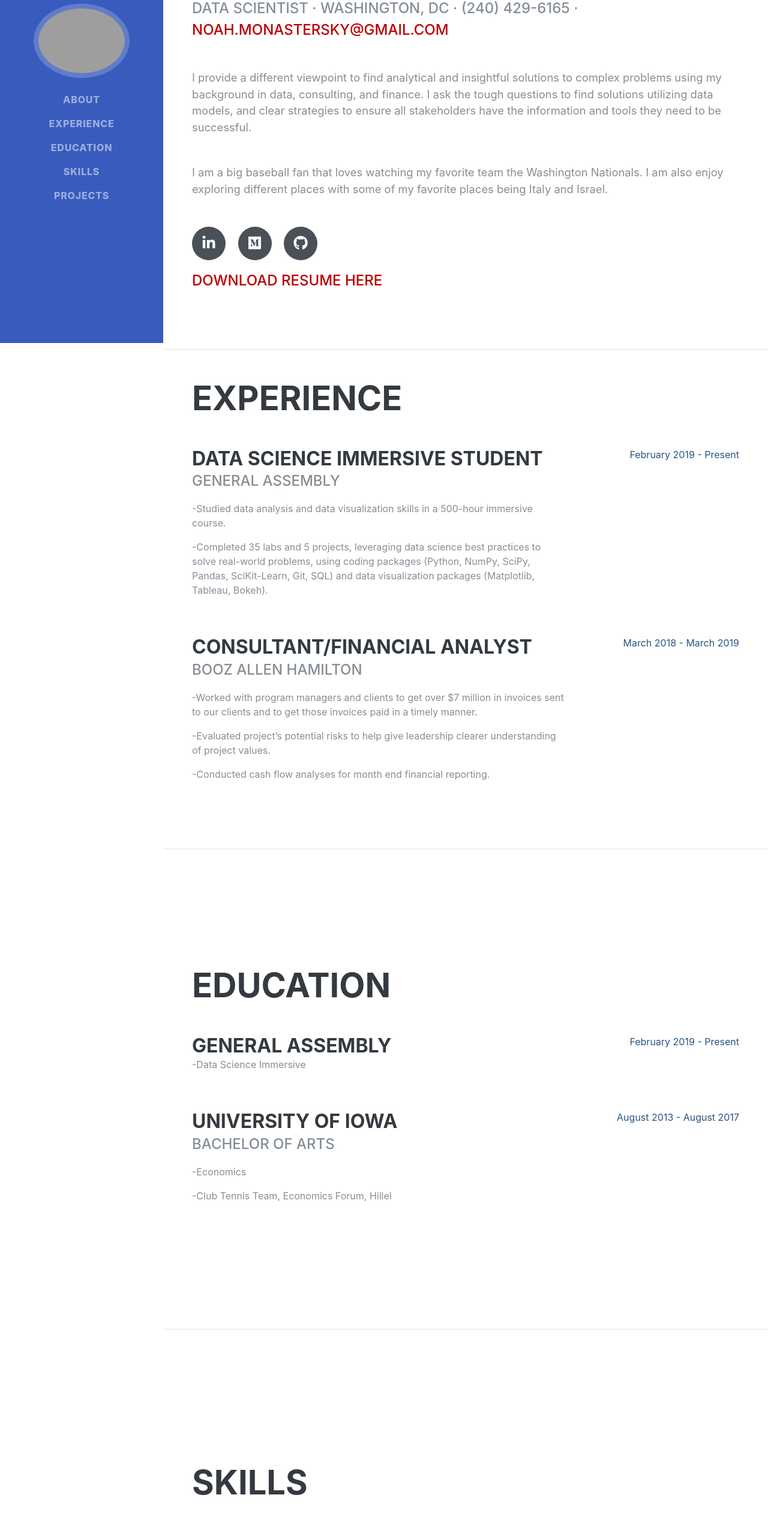
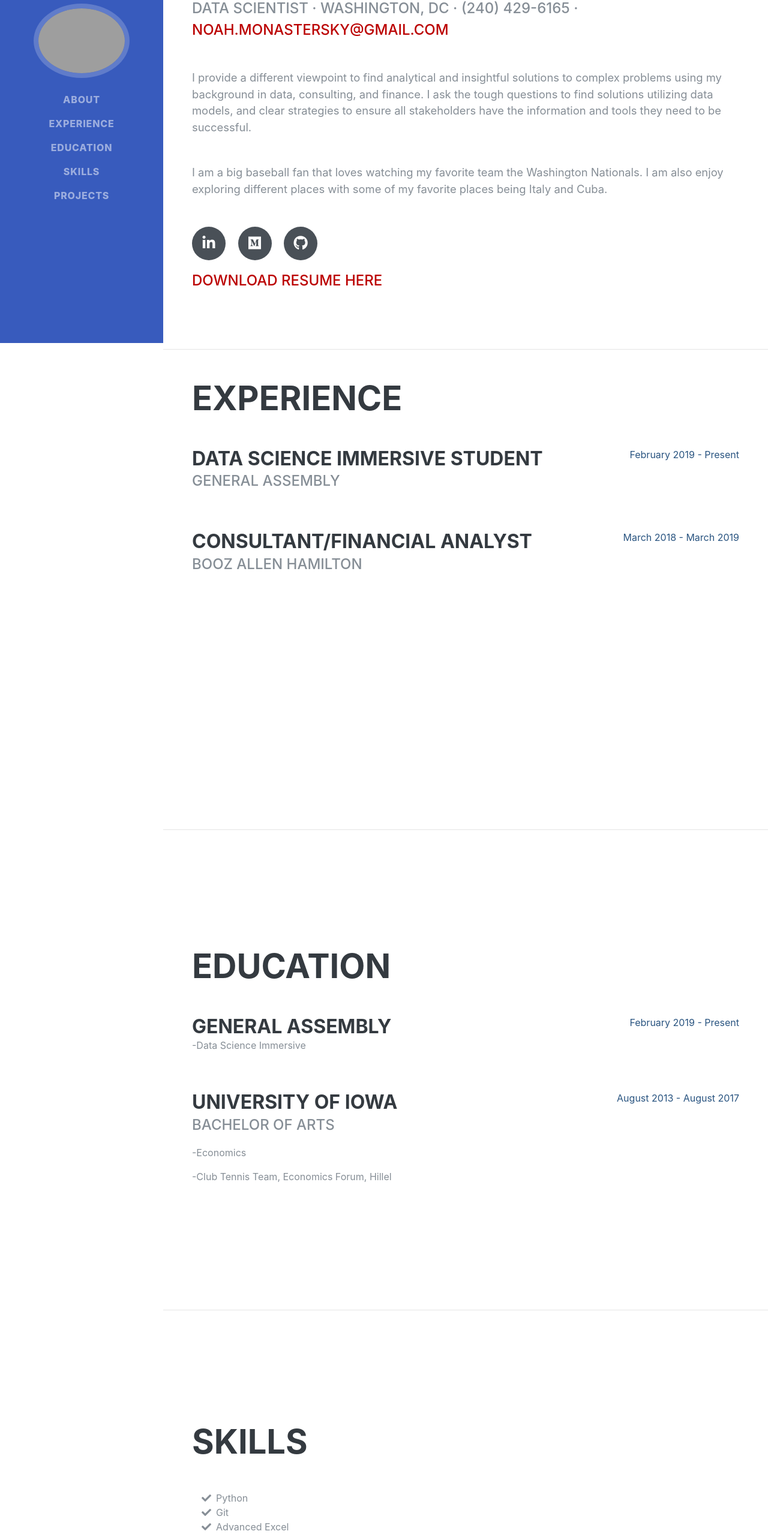
Before and after one commit to Monastersky/Monastersky.github.io, a website: page index.html in a window 1280 px wide. Shown: the part 228-2786 px from the top of the page at 60% size. Drawn offline with Linux system fonts and the light colour scheme; grey boxes are pictures that could not be loaded; a web font is replaced by a local one.

Commit message:
editing front page

```diff
--- a/index.html
+++ b/index.html
@@ -68,7 +68,7 @@
           <a href="mailto:noah.monastersky@gmail.com">noah.monastersky@gmail.com</a>
         </div>
         <p class="lead mb-5">I provide a different viewpoint to find analytical and insightful solutions to complex problems using my background in data, consulting, and finance. I ask the tough questions to find solutions utilizing data models, and clear strategies to ensure all stakeholders have the information and tools they need to be successful. </p>
-        <p class="lead mb-5">I am a big baseball fan that loves watching my favorite team the Washington Nationals. I am also enjoy exploring different places with some of my favorite places being Italy and Israel.</p>
+        <p class="lead mb-5">I am a big baseball fan that loves watching my favorite team the Washington Nationals. I am also enjoy exploring different places with some of my favorite places being Italy and Cuba.</p>
         <div class="social-icons">
           <a href="https://www.linkedin.com/in/noah-monastersky/">
             <i class="fab fa-linkedin-in"></i>
@@ -99,8 +99,7 @@
           <div class="resume-content">
             <h3 class="mb-0">Data Science Immersive Student</h3>
             <div class="subheading mb-3">General Assembly</div>
-            <p>-Studied data analysis and data visualization skills in a 500-hour immersive course. </p>
-            <p>-Completed 35 labs and 5 projects, leveraging data science best practices to solve real-world problems, using coding packages (Python, NumPy, SciPy, Pandas, SciKit-Learn, Git, SQL) and data visualization packages (Matplotlib, Tableau, Bokeh).</p>
+            <p></p>
           </div>
           <div class="resume-date text-md-right">
             <span class="text-primary">February 2019 - Present</span>
@@ -111,9 +110,7 @@
           <div class="resume-content">
             <h3 class="mb-0">Consultant/Financial Analyst</h3>
             <div class="subheading mb-3">Booz Allen Hamilton</div>
-            <p>-Worked with program managers and clients to get over $7 million in invoices sent to our clients and to get those invoices paid in a timely manner.</p>
-            <p>-Evaluated project’s potential risks to help give leadership clearer understanding of project values.</p>
-            <p>-Conducted cash flow analyses for month end financial reporting.</p>
+            <p></p>
           </div>
           <div class="resume-date text-md-right">
             <span class="text-primary">March 2018 - March 2019</span>
@@ -165,6 +162,9 @@
             Python</li>
           <li>
             <i class="fa-li fa fa-check"></i>
+            Git</li>
+          <li>
+            <i class="fa-li fa fa-check"></i>
             Advanced Excel</li>
           <li>
             <i class="fa-li fa fa-check"></i>
@@ -172,6 +172,9 @@
           <li>
             <i class="fa-li fa fa-check"></i>
             Pandas</li>
+          <li>
+            <i class="fa-li fa fa-check"></i>
+            NumPy</li>
           <li>
             <i class="fa-li fa fa-check"></i>
             Regression and Classification Modelling</li>
@@ -190,6 +193,10 @@
           <li>
             <i class="fa-li fa fa-check"></i>
             Tableau</li>
+          <li>
+            <i class="fa-li fa fa-check"></i>
+            SQL</li>
+
         </ul>
       </div>
   </section>
```
Lines whose indentation alone changed are shown as unchanged.
